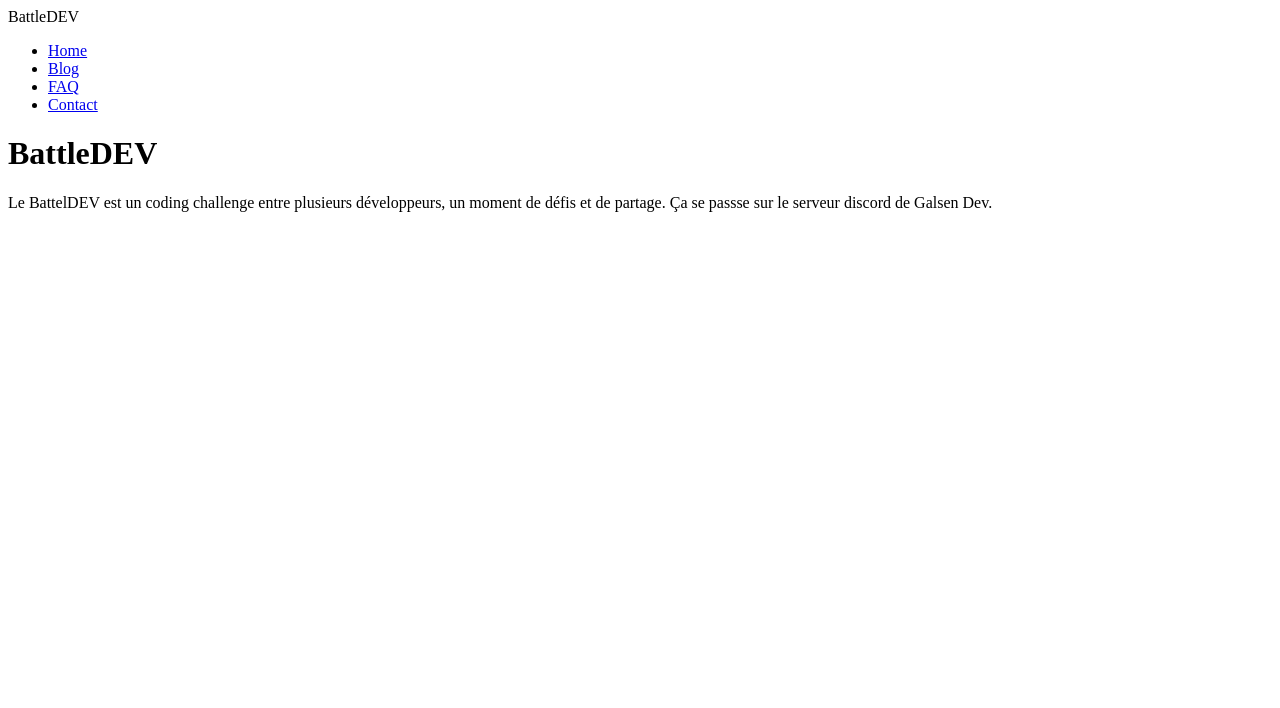
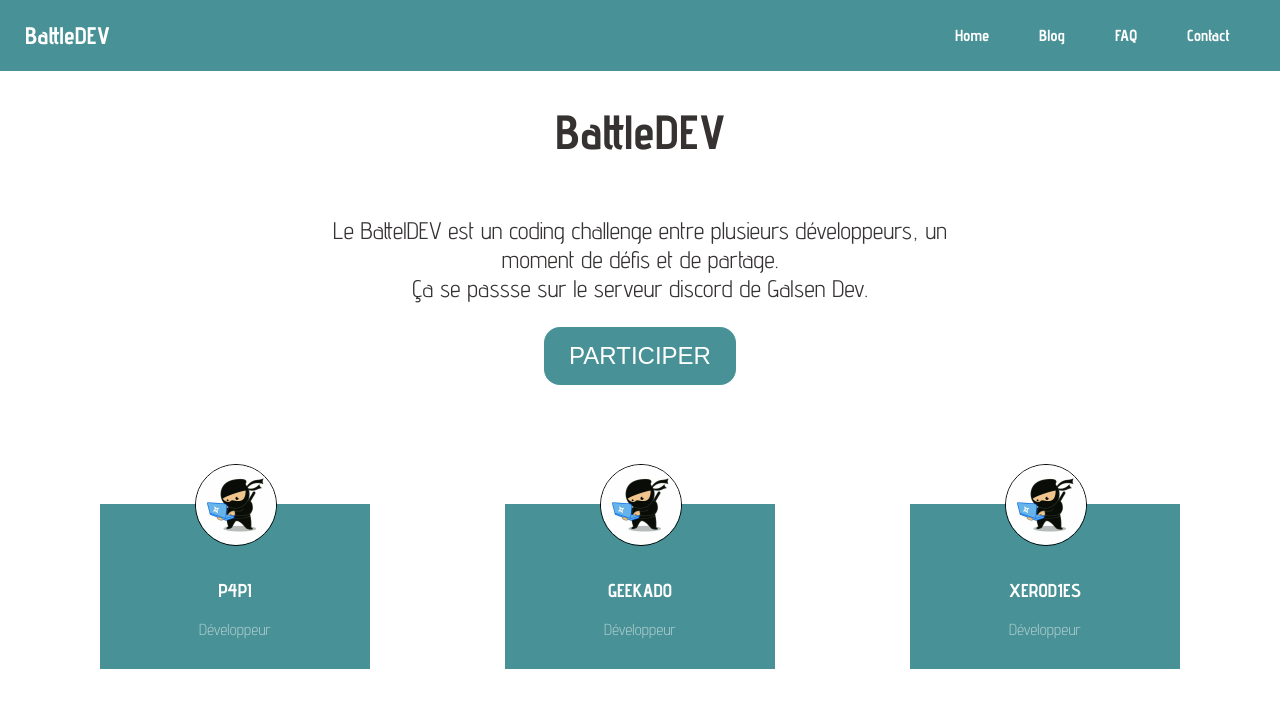
Before and after one commit to nangui/battledev1, a plain HTML site: page index.html in a window 1280 px wide. Drawn offline with Linux system fonts and the light colour scheme.

Commit message:
Finished

```diff
--- a/app.css
+++ b/app.css
@@ -0,0 +1,116 @@
+body {
+  font-family: "Advent Pro", sans-serif;
+  margin: 0;
+  padding: 0;
+  box-sizing: border-box;
+  color: #363232;
+}
+
+/* Heading part */
+.header {
+  display: flex;
+  justify-content: space-between;
+  align-items: center;
+  padding-left: 25px;
+  padding-right: 25px;
+  background-color: #489196;
+}
+
+.title {
+  font-weight: bolder;
+  font-size: 24px;
+  color: #fff;
+}
+
+ul {
+  display: inline;
+  list-style: none;
+  display: flex;
+}
+
+li {
+  padding: 10px 25px;
+}
+
+li a {
+  text-decoration: none;
+  color: #fff;
+  font-weight: bolder;
+}
+
+/* Main part */
+main {
+  padding-left: 100px;
+  padding-right: 100px;
+  display: flex;
+  flex-direction: column;
+  justify-content: center;
+  align-items: center;
+}
+
+h1 {
+  text-align: center;
+  font-size: 48px;
+}
+
+p {
+  text-align: center;
+  font-size: 24px;
+  padding-left: 80px;
+  padding-right: 80px;
+}
+
+button {
+  background: #489196;
+  border: none;
+  color: #fff;
+  text-transform: uppercase;
+  padding: 15px 25px;
+  font-size: 24px;
+  border-radius: 16px;
+  margin: auto auto;
+}
+
+.container {
+  padding-left: 25px;
+  padding-right: 25px;
+  width: 100%;
+  display: flex;
+  justify-content: space-between;
+  align-items: center;
+  margin-top: 100px;
+}
+
+.text-center {
+  text-align: center;
+}
+
+.card {
+  width: 25%;
+}
+
+.card__content {
+  background-color: #489196;
+  position: relative;
+}
+
+.card__img {
+  width: 80px;
+  height: auto;
+  border-radius: 50%;
+  border: 1px solid #000;
+  position: absolute;
+  top: -40px;
+  left: calc(50% - 40px);
+}
+
+.card__content h3 {
+  padding-top: 75px;
+  color: #fff;
+}
+
+.card__content span {
+  display: block;
+  color: rgba(255, 255, 255, 0.5);
+  padding-bottom: 30px;
+}
--- a/index.html
+++ b/index.html
@@ -3,6 +3,10 @@
   <head>
     <meta charset="UTF-8" />
     <meta name="viewport" content="width=device-width, initial-scale=1.0" />
+    <link
+      href="https://fonts.googleapis.com/css2?family=Advent+Pro:wght@100;200;300;400;500;600;700&display=swap"
+      rel="stylesheet"
+    />
     <link rel="stylesheet" href="app.css" />
     <title>Battel DEV | GeekAdo</title>
   </head>
@@ -32,9 +36,34 @@
       <h1>BattleDEV</h1>
       <p>
         Le BattelDEV est un coding challenge entre plusieurs développeurs, un
-        moment de défis et de partage. Ça se passse sur le serveur discord de
-        Galsen Dev.
+        <br />
+        moment de défis et de partage. <br />
+        Ça se passse sur le serveur discord de Galsen Dev.
       </p>
+      <button>Participer</button>
+      <div class="container">
+        <div class="card">
+          <div class="card__content">
+            <img src="galsen-dev-ytb.jpg" class="card__img" />
+            <h3 class="text-center">P4PI</h3>
+            <span class="text-center">Développeur</span>
+          </div>
+        </div>
+        <div class="card">
+          <div class="card__content">
+            <img src="galsen-dev-ytb.jpg" class="card__img" />
+            <h3 class="text-center">GEEKADO</h3>
+            <span class="text-center">Développeur</span>
+          </div>
+        </div>
+        <div class="card">
+          <div class="card__content">
+            <img src="galsen-dev-ytb.jpg" class="card__img" />
+            <h3 class="text-center">XEROD1ES</h3>
+            <span class="text-center">Développeur</span>
+          </div>
+        </div>
+      </div>
     </main>
   </body>
 </html>
```
